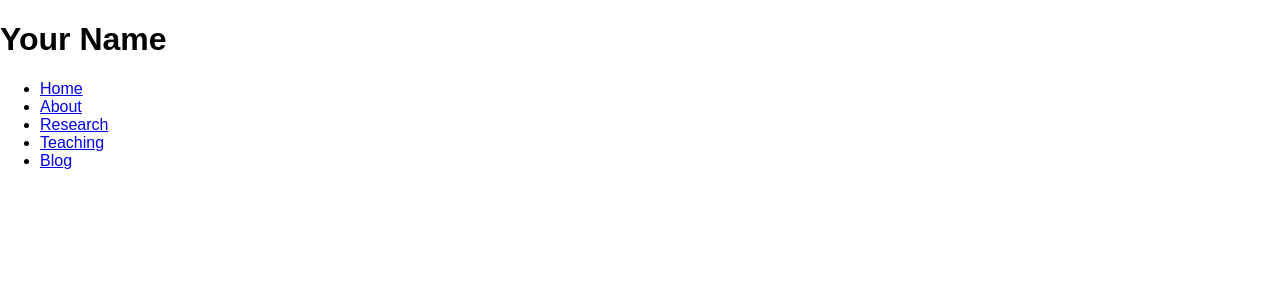
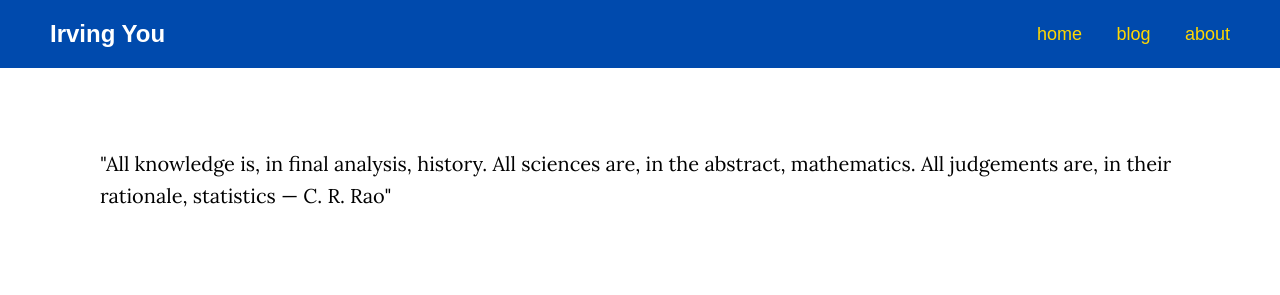
Before and after one commit to IrvingYou/IrvingYou.github.io, a plain HTML site: page index.html in a window 1280 px wide. Drawn offline with Linux system fonts and the light colour scheme; files that its build step writes are made by us from their sources.

Commit message:
Update index.html

```diff
--- a/index.html
+++ b/index.html
@@ -1,28 +1,28 @@
 <!DOCTYPE html>
 <html lang="en">
 <head>
-    <meta charset="utf-8">
-    <title>Your Name - Homepage</title>
-    <link rel="stylesheet" href="css/style.css">
+    <meta charset="UTF-8">
+    <meta name="viewport" content="width=device-width, initial-scale=1.0">
+    <title>Irving You</title>
+    <link rel="stylesheet" href="style.css">
 </head>
 <body>
-    <header class="main-header">
-        <div class="header-content">
-            <h1 class="site-title">Your Name</h1>
-            <nav class="main-nav">
-                <ul class="nav-list">
-                    <li class="nav-item"><a href="index.html" class="nav-link active">Home</a></li>
-                    <li class="nav-item"><a href="about.html" class="nav-link">About</a></li>
-                    <li class="nav-item"><a href="research.html" class="nav-link">Research</a></li>
-                    <li class="nav-item"><a href="teaching.html" class="nav-link">Teaching</a></li>
-                    <li class="nav-item"><a href="blog/index.html" class="nav-link">Blog</a></li>
-                </ul>
-            </nav>
+    <!-- 蓝色顶部栏 -->
+    <div class="navbar">
+        <div class="logo">Irving You</div>
+        <div class="links">
+            <a href="index.html">home</a>
+            <a href="blog.html">blog</a>
+            <a href="about.html">about</a>
         </div>
-    </header>
+    </div>
 
-    <main class="main-content">
-        <!-- 您的内容保持不变 -->
-    </main>
+    <!-- 白色内容部分 -->
+    <div class="content">
+        <p class="quote">
+            "All knowledge is, in final analysis, history. All sciences are, in the abstract, mathematics.
+            All judgements are, in their rationale, statistics — C. R. Rao"
+        </p>
+    </div>
 </body>
 </html>
```
